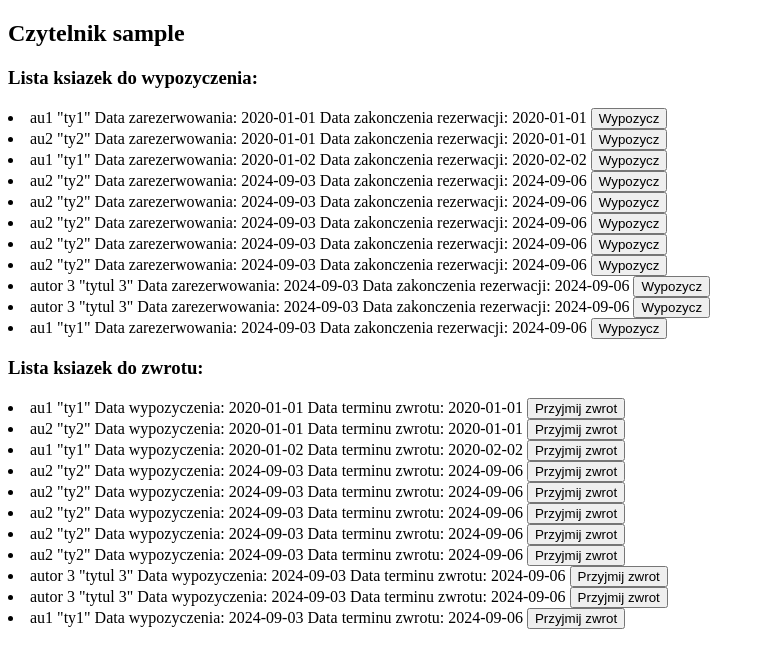
After one commit to hankav21/biblioteka, a Flask app: template templates/obsluz.html in a window 1280 px wide. The commit adds this page. Shown: the top 668 px of the page, without its empty margins (0-765 px from the left). Run offline with Flask 3, Linux system fonts and the light colour scheme; the template is opened without the code that fills it: values that come from a table or form of the project are taken from there, most other values are stand-ins (such as "Sample title", 1, 10 or a date in 2020).

Commit message:
dzialajace wypozczanie i zwroty

```diff
--- a/hello.py
+++ b/hello.py
@@ -172,8 +172,43 @@ def dodaj_uzytkownika():
 
     return render_template("dodaj_uzytkownika.html")
 
-@app.route("/bibliotekarz/wypozycz")
-def wypozycz():
-    ksiazka = "ksiazka x"
-    czytelnik = "czytelnik y"
-    return render_template("wypozycz.html", ksiazka=ksiazka, czytelnik=czytelnik)
+@app.route("/bibliotekarz/wyszukaj_czytelnika", methods=['POST','GET'])
+def wyszukaj_czytelnika():
+
+    if request.method == 'POST':
+        akcja = request.form.get('przycisk')
+        if akcja == 'czytelnik':
+            login_czytelnika = request.form.get('czytelnik')
+            czytelnik = Uzytkownik.query.filter_by(login=login_czytelnika).first()
+            czytelnik_wypozyczenia = Wypozyczenie.query.filter_by(uzytkownik_id=czytelnik.id, status="Z").all()
+            czytelnik_zwroty = Wypozyczenie.query.filter_by(uzytkownik_id=czytelnik.id, status="W").all()
+
+            return redirect(url_for('obsluz', login_czytelnika=login_czytelnika))
+
+
+    return render_template("wyszukaj_czytelnika.html")
+
+@app.route("/bibliotekarz/wyszukaj_czytelnika/<login_czytelnika>/obsluz", methods=['POST','GET'])
+def obsluz(login_czytelnika):
+
+    czytelnik = Uzytkownik.query.filter_by(login=login_czytelnika).first()
+    czytelnik_wypozyczenia = Wypozyczenie.query.filter_by(uzytkownik_id=czytelnik.id, status="Z").all()
+    czytelnik_zwroty = Wypozyczenie.query.filter_by(uzytkownik_id=czytelnik.id, status="W").all()
+
+    if request.method == 'POST':
+
+        id_wypozyczenia = request.form.get('wypozyczenie_id')
+        print("id: ", id_wypozyczenia)
+        obslugiwane_wypozyczenie = Wypozyczenie.query.filter_by(id=id_wypozyczenia).first()
+        print(czytelnik_wypozyczenia)
+        print("ow: ", obslugiwane_wypozyczenie)
+        if(obslugiwane_wypozyczenie.status == "W"):
+            obslugiwane_wypozyczenie.status = "H"
+        elif(obslugiwane_wypozyczenie.status == "Z"):
+            obslugiwane_wypozyczenie.status = "W"
+        czytelnik_wypozyczenia = Wypozyczenie.query.filter_by(uzytkownik_id=czytelnik.id, status="Z").all()
+        czytelnik_zwroty = Wypozyczenie.query.filter_by(uzytkownik_id=czytelnik.id, status="W").all()
+
+        db.session.commit()
+
+    return render_template("obsluz.html", login_czytelnika=login_czytelnika, zwroty=czytelnik_zwroty, wypozyczenia=czytelnik_wypozyczenia)
--- a/templates/bibliotekarz.html
+++ b/templates/bibliotekarz.html
@@ -10,7 +10,7 @@
 
     <h3><a href="{{ url_for('dodaj_ksiazke') }}">Dodaj ksiazke</a></h3>
     <h3><a href="{{ url_for('dodaj_uzytkownika') }}">Dodaj uzytkownika</a></h3>
-    <h3><a href="{{ url_for('wypozycz') }}">Wypozycz ksiazke</a></h3>
+    <h3><a href="{{ url_for('wyszukaj_czytelnika') }}">Wyszukaj czytelnika</a></h3>
 
 </body>
 </html>
--- /dev/null
+++ b/templates/obsluz.html
@@ -0,0 +1,37 @@
+<!DOCTYPE html>
+<html lang="en">
+<head>
+    <meta charset="UTF-8">
+    <meta name="viewport" content="width=device-width, initial-scale=1.0">
+    <title>Obsluz czytelnika</title>
+</head>
+<body>
+    <form method="POST">
+        <h2>Czytelnik {{login_czytelnika}}</h2>
+        <h3>Lista ksiazek do wypozyczenia: </h3>
+            {% for w in wypozyczenia %}
+                <li>
+                    {{w.ksiazka.autor}} "{{w.ksiazka.tytul}}"
+                    Data zarezerwowania: {{w.data_wypozyczenia}}
+                    Data zakonczenia rezerwacji: {{w.data_zwrotu}}
+
+                        <input type="hidden" name="wypozyczenie_id" value="{{w.id}}">
+                        <button type="submit" value="y">Wypozycz</button>
+
+                </li>
+            {% endfor %}
+        <h3>Lista ksiazek do zwrotu: </h3>
+            {% for w in zwroty %}
+            <li>
+                {{w.ksiazka.autor}} "{{w.ksiazka.tytul}}"
+                Data wypozyczenia: {{w.data_wypozyczenia}}
+                Data terminu zwrotu: {{w.data_zwrotu}}
+
+                    <input type="hidden" name="wypozyczenie_id" value="{{w.id}}">
+                    <button type="submit" value="y">Przyjmij zwrot</button>
+
+            </li>
+            {% endfor %}
+    </form>
+</body>
+</html>
```
Also changed, not shown: templates/wypozycz.html (deleted, +0 -11 lines), templates/wyszukaj_czytelnika.html (added, +17 -0 lines), instance/biblioteka.db.
